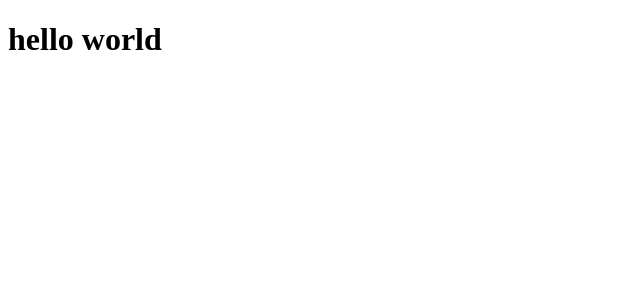
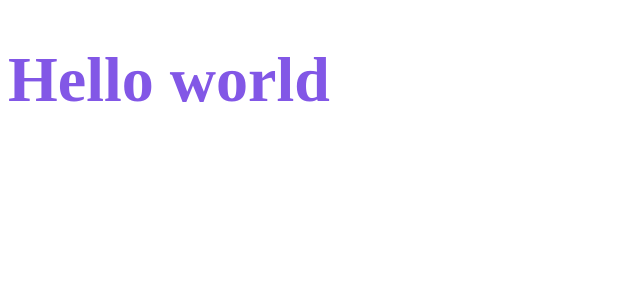
Before and after one commit to rafaelst2000/dtmoney, a React (Create React App) app: page / in a window 1280 px wide. Shown: the top 300 px of the page, without its empty margins (0-640 px from the left). Built offline with nearby package versions, Linux system fonts and the light colour scheme.

Commit message:
styled components

```diff
--- a/package.json
+++ b/package.json
@@ -6,6 +6,7 @@
     "react": "^17.0.2",
     "react-dom": "^17.0.2",
     "react-scripts": "4.0.3",
+    "styled-components": "^5.2.3",
     "web-vitals": "^1.0.1"
   },
   "devDependencies": {
@@ -16,6 +17,7 @@
     "@types/node": "^12.0.0",
     "@types/react": "^17.0.0",
     "@types/react-dom": "^17.0.0",
+    "@types/styled-components": "^5.1.9",
     "typescript": "^4.1.2"
   },
   "scripts": {
--- a/src/App.tsx
+++ b/src/App.tsx
@@ -1,7 +1,13 @@
+import styled from "styled-components";
+const Title = styled.h1`
+  color: #8257e6;
+  font-size: 64px;
+`
+
 export function App() {
   return (
     <div className="App">
-      <h1>hello world</h1>
+      <Title>Hello world</Title>
     </div>
   );
 }
```
Also changed, not shown: 1 other file (tests, documents, lock files or other folders).
